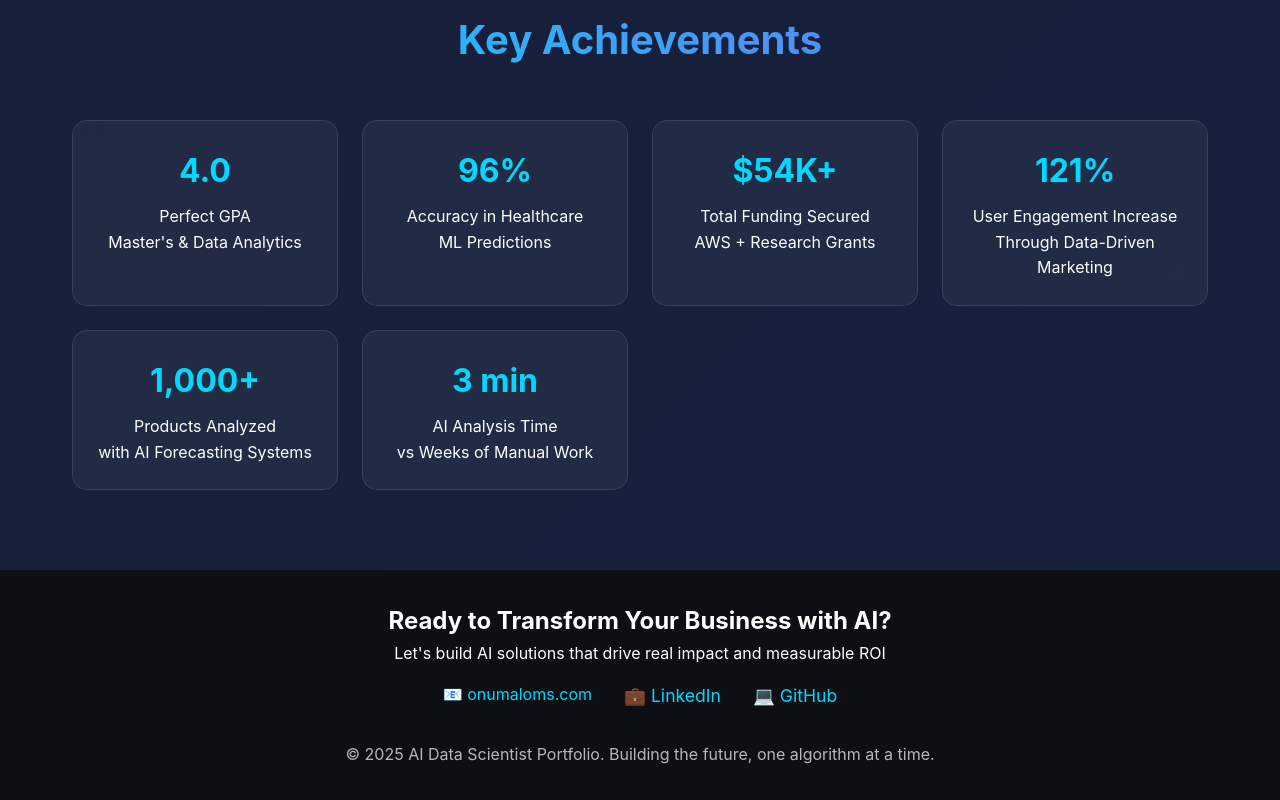
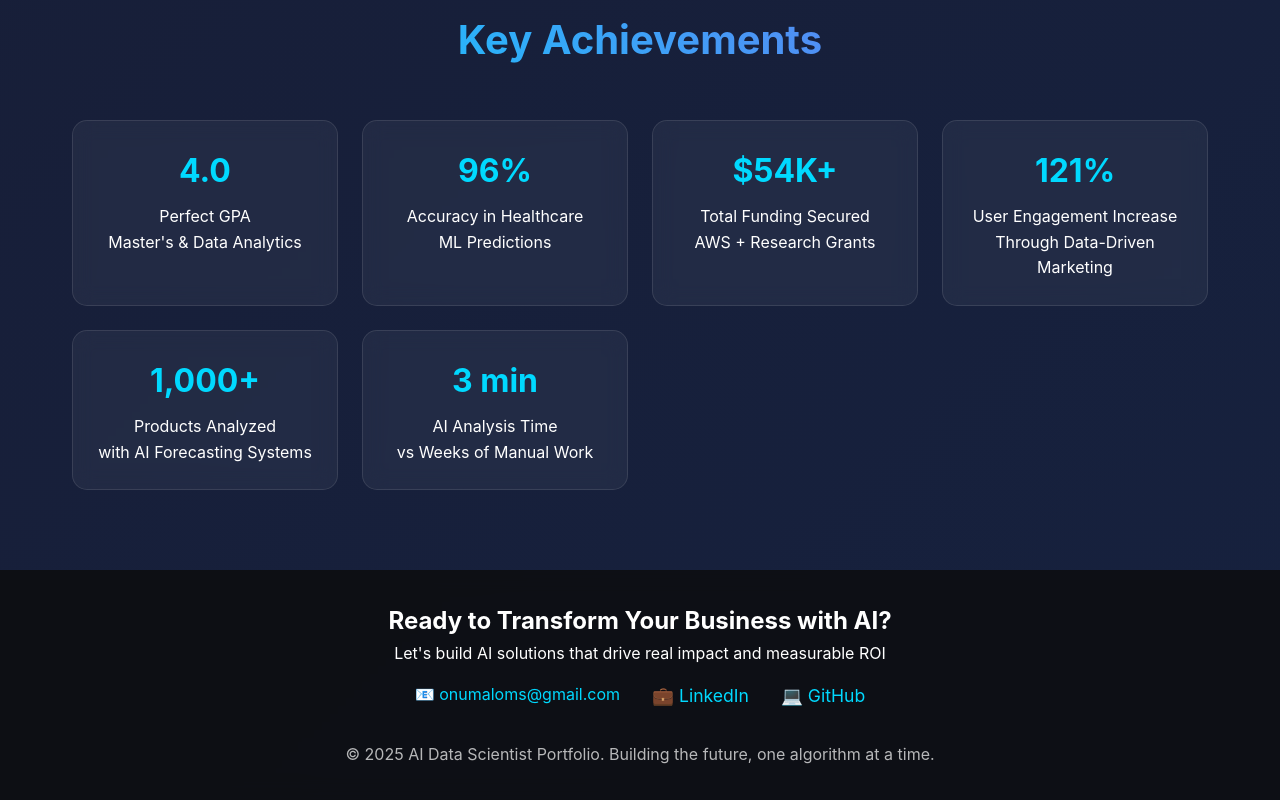
Before and after one commit to AmujoeAdiday/portfolio1, a plain HTML site: page index.html in a window 1280 px wide. Shown: the part 10459-11259 px from the top of the page. Drawn offline with Linux system fonts and the light colour scheme.

Commit message:
Update index.html

```diff
--- a/index.html
+++ b/index.html
@@ -1166,7 +1166,7 @@
         <h2>Ready to Transform Your Business with AI?</h2>
         <p>Let's build AI solutions that drive real impact and measurable ROI</p>
         <div class="contact-links">
-            <span style="color: #00d9ff;">📧 onumaloms.com</span>
+            <span style="color: #00d9ff;">📧 onumaloms@gmail.com</span>
             <a href=https://www.linkedin.com/in/onumal/>💼 LinkedIn</a>
             <a href=https://github.com/AmujoeAdiday>💻 GitHub</a>
         </div>
```
